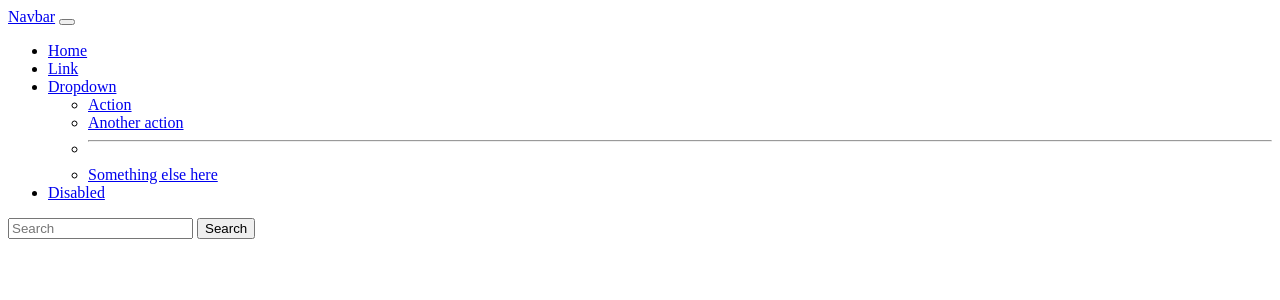
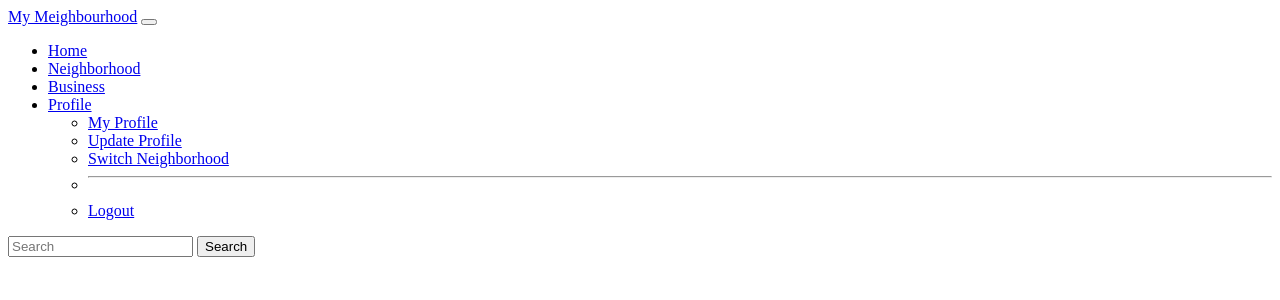
Before and after one commit to tori-bot/my-neighbourhood, a Django app: template neighbourhood_app/templates/navbar.html in a window 1280 px wide. Shown: the top 300 px of the page. Run offline with Django 4.2, Linux system fonts and the light colour scheme; the template is opened without the code that fills it, so the values that code supplies are empty; parts of the project's set-up code (start-up, migrations or seed data) failed here and were passed over; some libraries are stand-ins or nearby versions.

Commit message:
profile: add views and templates

```diff
--- a/neighbourhood_app/templates/home.html
+++ b/neighbourhood_app/templates/home.html
@@ -1,7 +1,7 @@
 {% extends 'base.html' %}
 
 {% block content %}
-
+{{block.super}}
 <div class="row jumbo">
     <img class="jumbo_img" src="https://media.istockphoto.com/vectors/small-business-people-and-building-set-shops-and-stores-cafe-and-vector-id1317288977?k=20&m=1317288977&s=612x612&w=0&h=s3S_T9ZvlaK_FXXSqlVuZeaGKbIsqO98Zjl5O2-yosw=" alt="">
 </div>
--- a/neighbourhood_app/templates/navbar.html
+++ b/neighbourhood_app/templates/navbar.html
@@ -1,31 +1,43 @@
-<nav class="navbar navbar-expand-lg navbar-light bg-light">
+
+<!DOCTYPE html>
+<html lang="en">
+<head>
+  <meta charset="UTF-8">
+  <meta http-equiv="X-UA-Compatible" content="IE=edge">
+  <meta name="viewport" content="width=device-width, initial-scale=1.0">
+  <title>Navbar</title>
+</head>
+<body>
+  <nav class="navbar navbar-expand-lg navbar-light bg-light">
     <div class="container-fluid">
-      <a class="navbar-brand" href="#">Navbar</a>
+      <a class="navbar-brand" href="/">My Meighbourhood</a>
       <button class="navbar-toggler" type="button" data-bs-toggle="collapse" data-bs-target="#navbarSupportedContent" aria-controls="navbarSupportedContent" aria-expanded="false" aria-label="Toggle navigation">
         <span class="navbar-toggler-icon"></span>
       </button>
       <div class="collapse navbar-collapse" id="navbarSupportedContent">
         <ul class="navbar-nav me-auto mb-2 mb-lg-0">
           <li class="nav-item">
-            <a class="nav-link active" aria-current="page" href="#">Home</a>
+            <a class="nav-link active" aria-current="page" href="/">Home</a>
           </li>
           <li class="nav-item">
-            <a class="nav-link" href="#">Link</a>
+            <a class="nav-link" href="#">Neighborhood</a>
+          </li>
+          <li class="nav-item">
+            <a class="nav-link" href="#" >Business</a>
           </li>
           <li class="nav-item dropdown">
             <a class="nav-link dropdown-toggle" href="#" id="navbarDropdown" role="button" data-bs-toggle="dropdown" aria-expanded="false">
-              Dropdown
+              Profile
             </a>
             <ul class="dropdown-menu" aria-labelledby="navbarDropdown">
-              <li><a class="dropdown-item" href="#">Action</a></li>
-              <li><a class="dropdown-item" href="#">Another action</a></li>
+              <li><a class="dropdown-item" href="{% url 'profile' %} ">My Profile</a></li>
+              <li><a class="dropdown-item" href="{% url 'profile_form' user.id %}">Update Profile</a></li>
+              <li><a class="dropdown-item" href="#">Switch Neighborhood</a></li>
               <li><hr class="dropdown-divider"></li>
-              <li><a class="dropdown-item" href="#">Something else here</a></li>
+              <li><a class="dropdown-item" href="logout/">Logout</a></li>
             </ul>
           </li>
-          <li class="nav-item">
-            <a class="nav-link disabled" href="#" tabindex="-1" aria-disabled="true">Disabled</a>
-          </li>
+
         </ul>
         <form class="d-flex">
           <input class="form-control me-2" type="search" placeholder="Search" aria-label="Search">
@@ -34,3 +46,5 @@
       </div>
     </div>
   </nav>
+</body>
+</html>
--- /dev/null
+++ b/neighbourhood_app/templates/profile.html
@@ -0,0 +1 @@
+<h1>my profile</h1>
--- /dev/null
+++ b/neighbourhood_app/templates/user_profile.html
@@ -0,0 +1 @@
+<h1>User profile</h1>
--- a/neighbourhood_project/settings.py
+++ b/neighbourhood_project/settings.py
@@ -37,8 +37,11 @@ DEBUG = True
 
 ALLOWED_HOSTS = []
 
+CRISPY_ALLOWED_TEMPLATE_PACKS = "bootstrap5"
 
+CRISPY_TEMPLATE_PACK = "bootstrap5"
 # Application definition
+
 
 INSTALLED_APPS = [
     'django.contrib.admin',
@@ -49,6 +52,9 @@ INSTALLED_APPS = [
     'django.contrib.staticfiles',
     'neighbourhood_app',
     'bootstrap5',
+    'bootstrapform',
+    "crispy_forms",
+    "crispy_bootstrap5",
     # 'location_field.apps.DefaultConfig',
     # 'django.contrib.staticfiles',
     'cloudinary_storage',
```
Also changed, not shown: neighbourhood_app/templates/base.html (+1 -6 lines), neighbourhood_app/templates/profile_form.html (added, +19 -0 lines), neighbourhood_app/views.py (+55 -38 lines).
